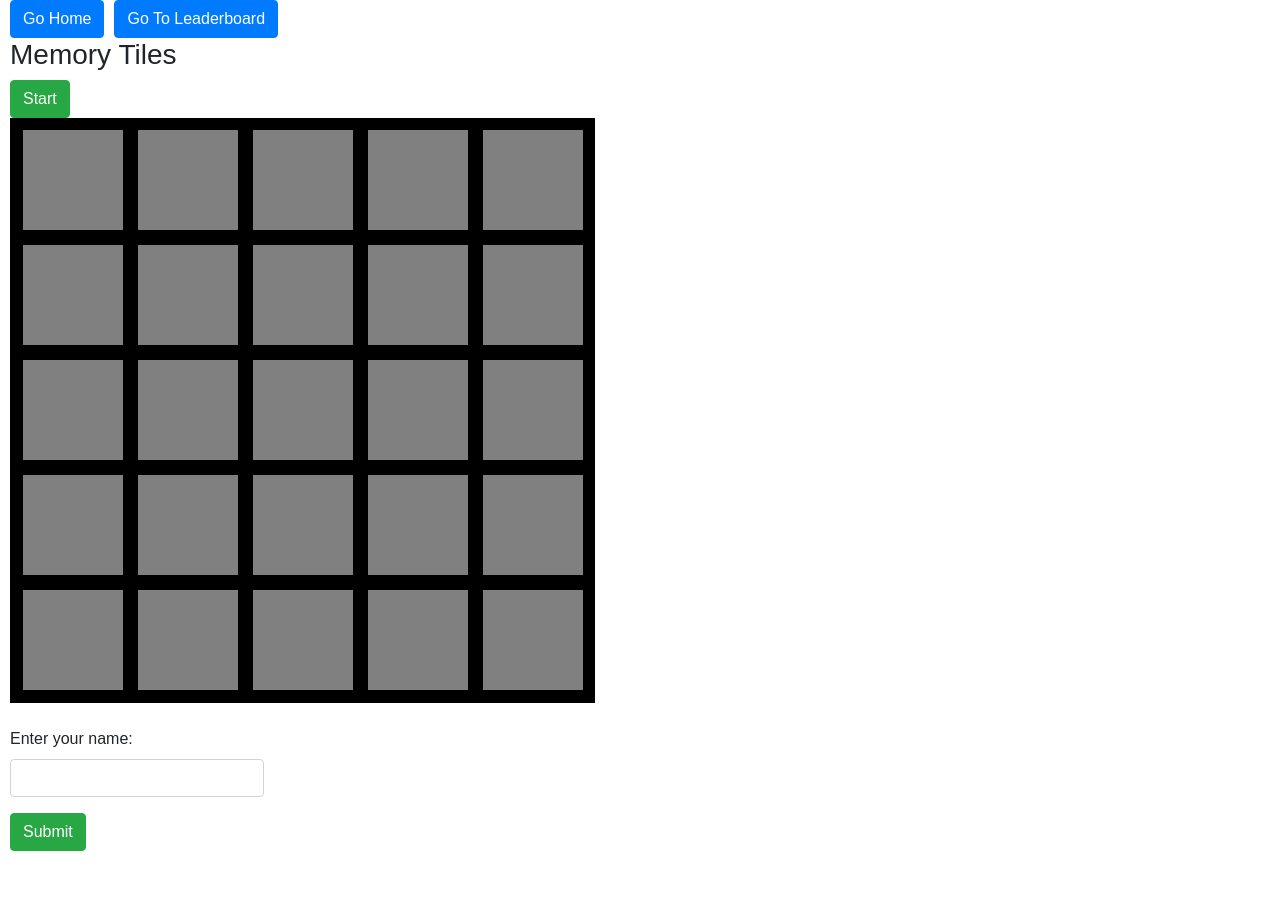
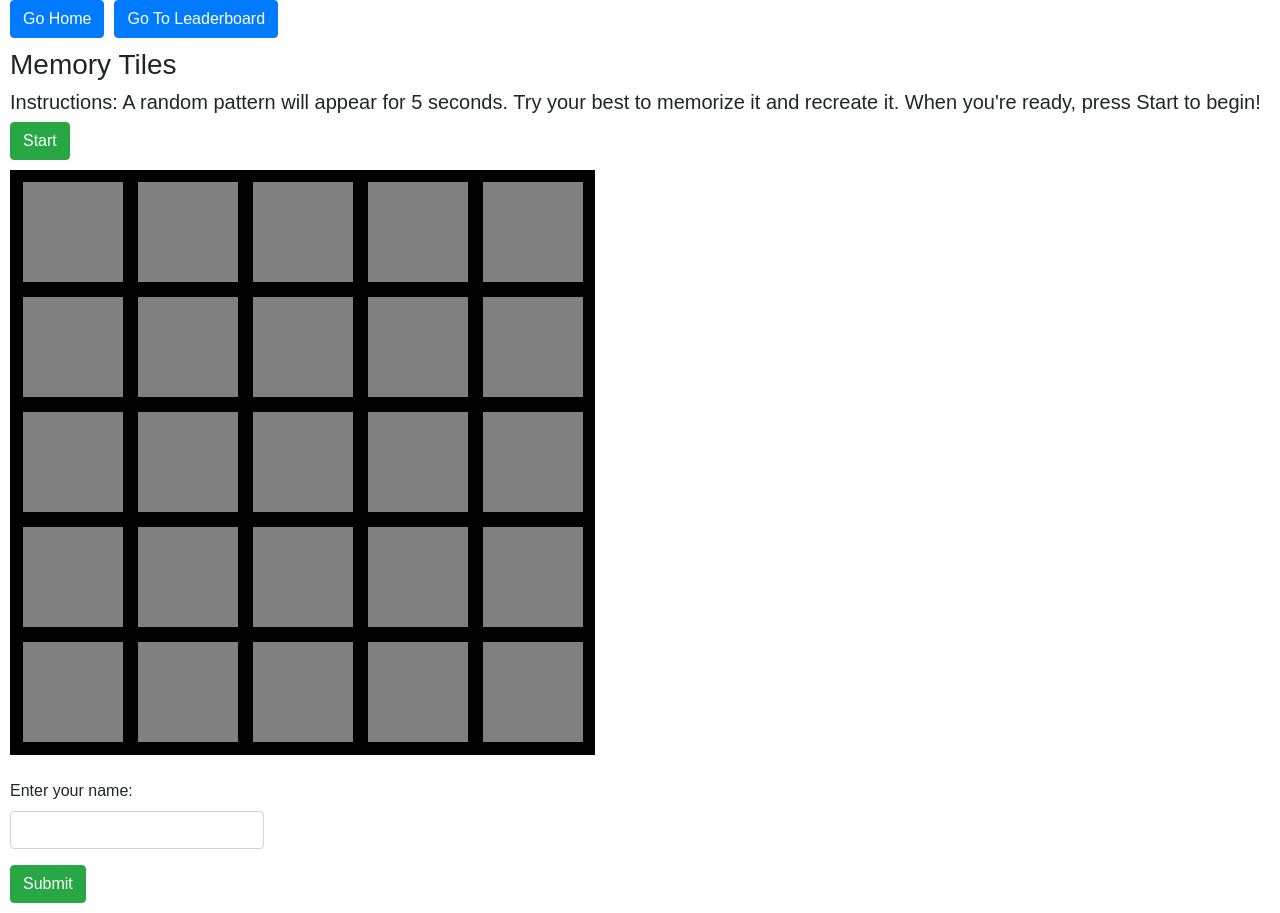
Before and after one commit to JCScalabre/BitGames, a React (Create React App) app in the folder client/: page /memorytiles in a window 1280 px wide. Before the commit the page ends 851 px from the top, so only its background shows below. Built offline with nearby package versions, Linux system fonts and the light colour scheme; the HTML template or start-up script is replaced by a standard one.

Commit message:
added instructions + a bit of styling

```diff
--- a/client/src/components/MemoryTiles/MemoryTiles.css
+++ b/client/src/components/MemoryTiles/MemoryTiles.css
@@ -23,6 +23,7 @@ body {
 .btn {
 	border-radius: 4px;
 	margin-right: 10px;
+	margin-bottom: 10px;
 }
 
 .grey {
--- a/client/src/pages/MemoryTilesPage/MemoryTilesPage.js
+++ b/client/src/pages/MemoryTilesPage/MemoryTilesPage.js
@@ -13,6 +13,7 @@ class MemoryTilesPage extends Component {
 			<Link to="/"><button className="btn btn-primary">Go Home</button></Link>
 			<Link to="/leaderboard"><button className="btn btn-primary">Go To Leaderboard</button></Link>
 			<h3>Memory Tiles</h3>
+			<h5>Instructions: A random pattern will appear for 5 seconds. Try your best to memorize it and recreate it. When you're ready, press Start to begin!</h5>
 			<MemoryTiles/>
 			</div>
 			);
```
Also changed, not shown: 11 other files (tests, documents, lock files or other folders).
